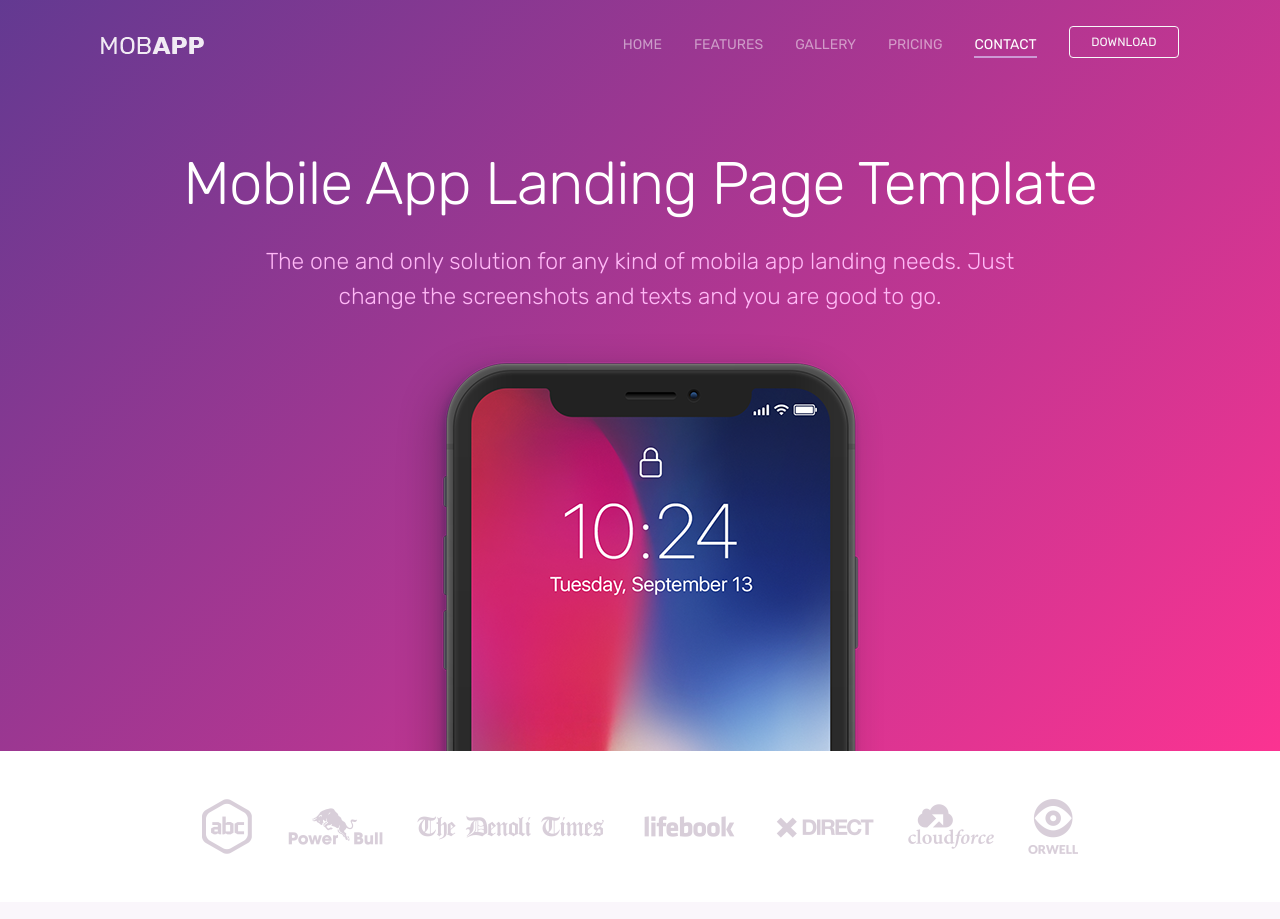
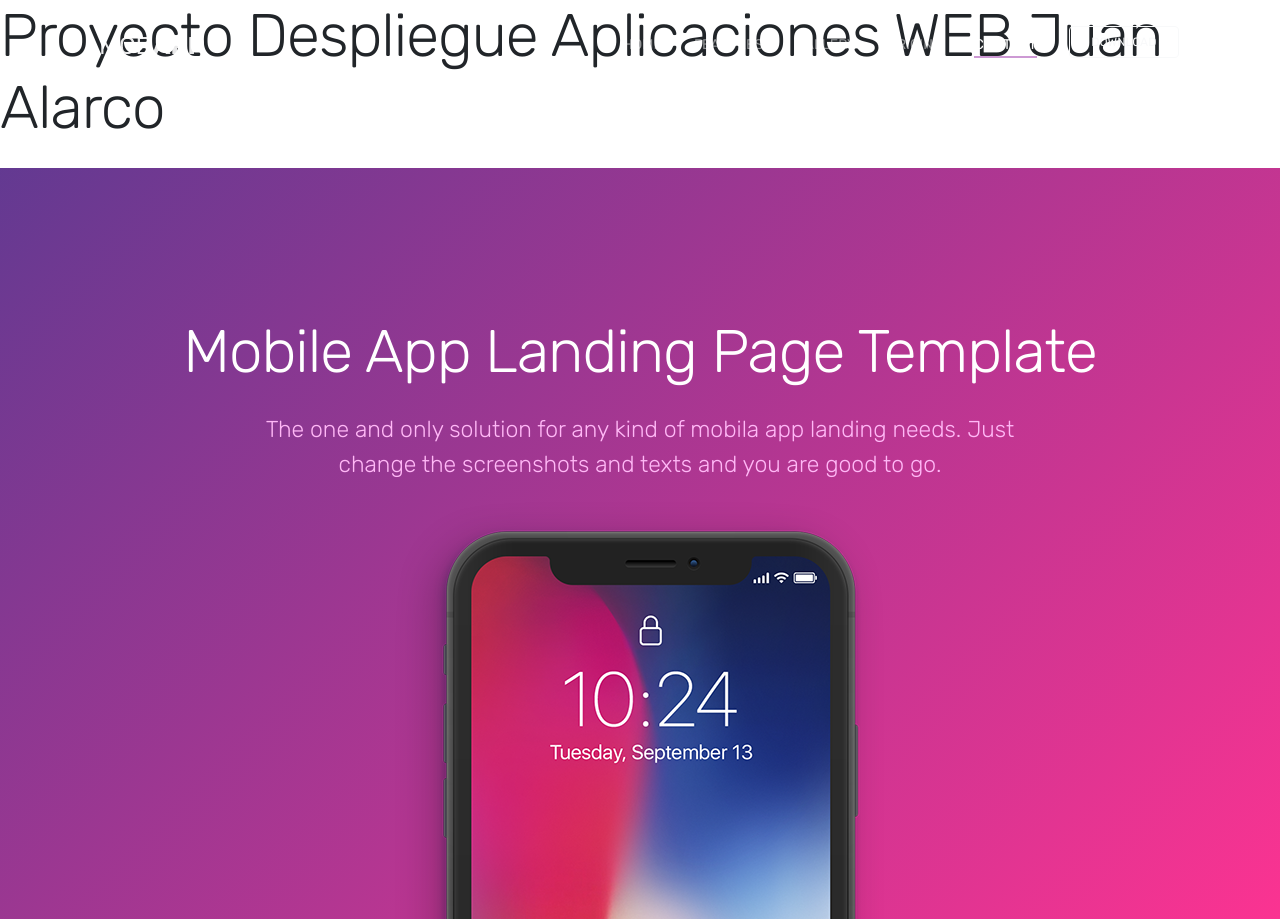
Before and after one commit to juanalarco/MobApp, a plain HTML site: page MobApp/index.html in a window 1280 px wide. Shown: the top 919 px of the page. Drawn offline with Linux system fonts and the light colour scheme.

Commit message:
CAMBIO EN INDEX.HTML

```diff
--- a/MobApp/index.html
+++ b/MobApp/index.html
@@ -10,6 +10,7 @@ URI     : https://colorlib.com
  -->
 
 <head>
+  <h1>Proyecto Despliegue Aplicaciones WEB Juan Alarco</h1>
     <title>MobApp - App Landing Page Template</title>
     <!-- Required meta tags -->
     <meta charset="utf-8">
```
